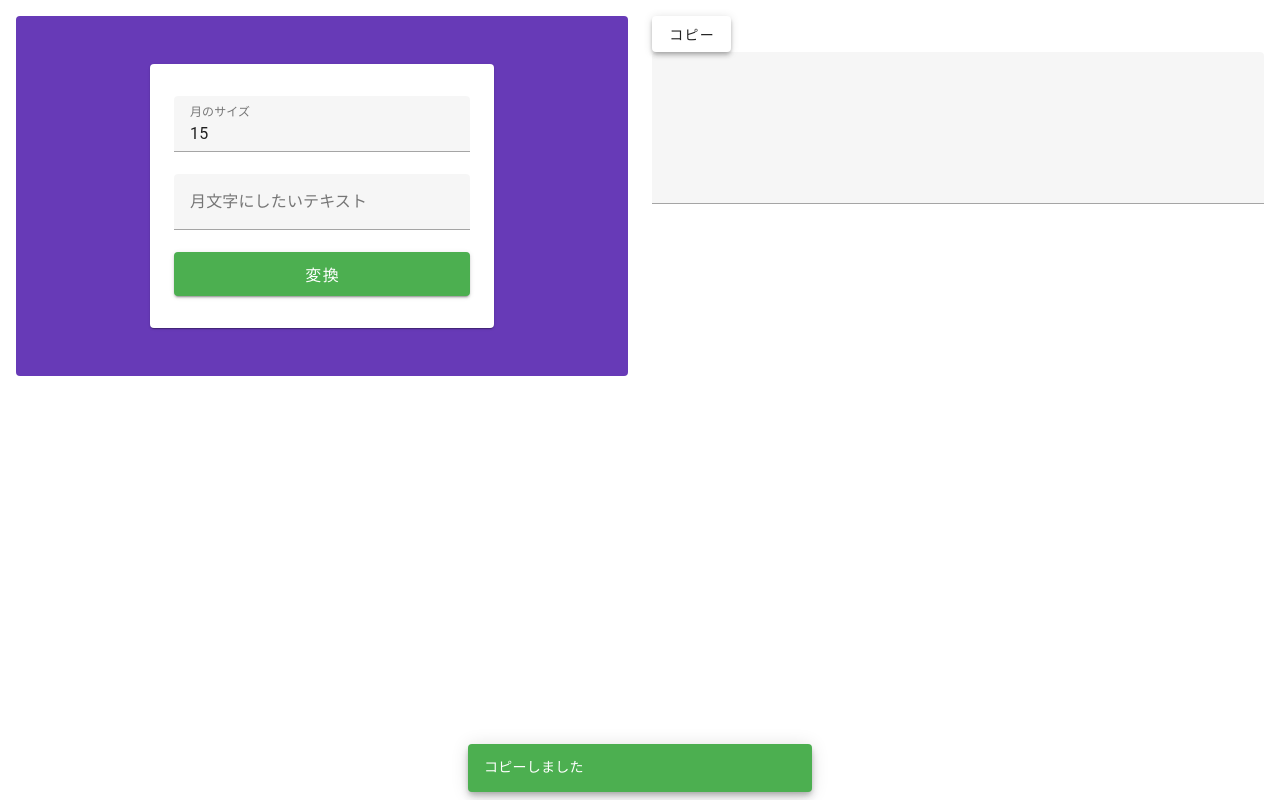
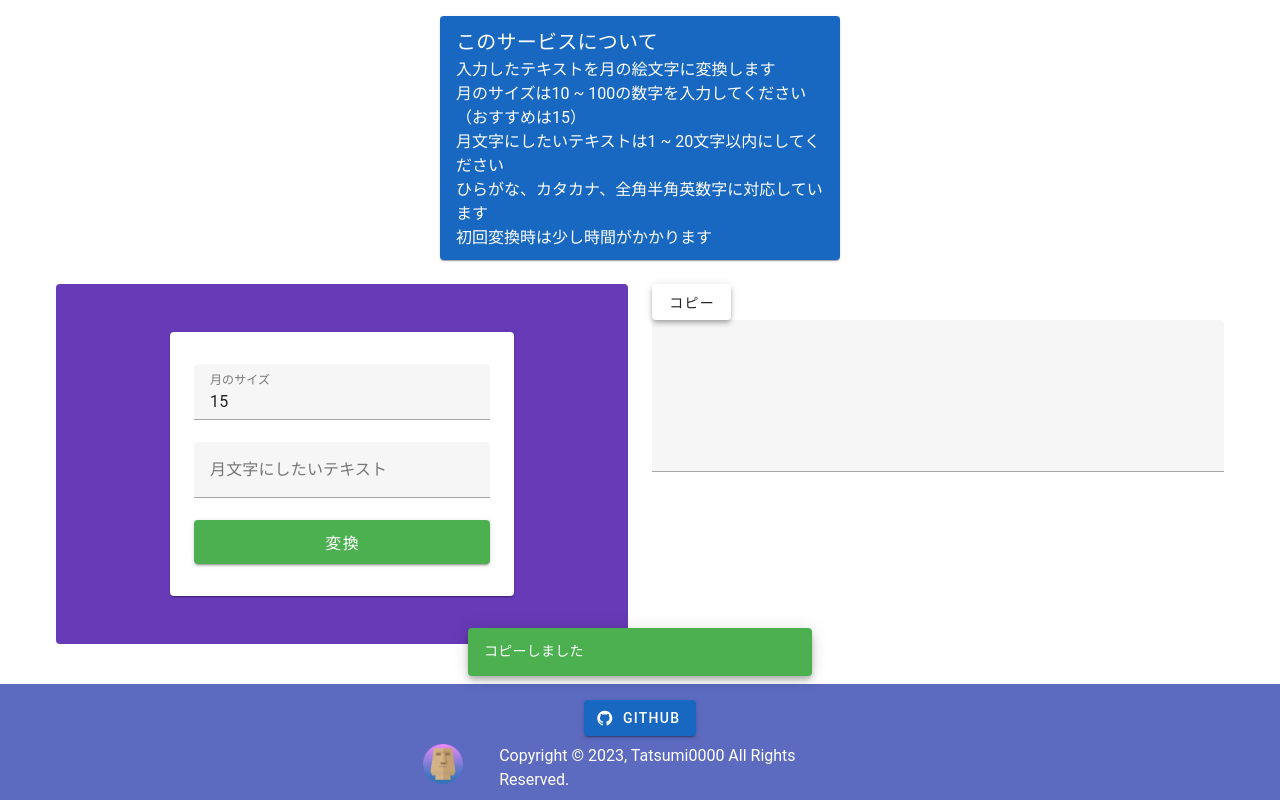
Before and after one commit to Tatsumi0000/starry-kids, a Vue app in the folder web/frontend/: page / in a window 1280 px wide. Both pictures are taken after a click on the button "コピー". Built offline with nearby package versions, Linux system fonts and the light colour scheme.

Commit message:
フッターを表示できるようにしてこのサービスの使い方を表示した

```diff
--- a/web/frontend/src/pages/TopPage.vue
+++ b/web/frontend/src/pages/TopPage.vue
@@ -9,6 +9,7 @@ import { TextToMoonsRequest } from "../features/starrykids/model/TextToMoons";
 import { computed } from "vue";
 import { ComputedRef } from "vue";
 import { reactive } from "vue";
+import TheFooter from "../components/TheFooter.vue";
 
 const size = ref<number>(15);
 const text = ref<string>("");
@@ -22,6 +23,14 @@ const validateSnackbar = reactive({
   show: false,
   text: "入力内容に不備があります",
 });
+
+const howToUses = ref<string[]>([
+  "入力したテキストを月の絵文字に変換します",
+  "月のサイズは10 ~ 100の数字を入力してください（おすすめは15）",
+  "月文字にしたいテキストは1 ~ 20文字以内にしてください",
+  "ひらがな、カタカナ、全角半角英数字に対応しています",
+  "初回変換時は少し時間がかかります",
+]);
 
 const usecase: TextToMoonsUsecase = new TextToMoonsUsecaseImpl();
 const request: ComputedRef<TextToMoonsRequest> = computed(() => ({
@@ -66,6 +75,7 @@ const copy = () => {
   navigator.clipboard.writeText(moonText.value);
   copySnackbar.show = true;
 };
+
 onErrorCaptured((err: Error) => {
   validateSnackbar.text = err.message;
   validateSnackbar.show = true;
@@ -75,7 +85,19 @@ onErrorCaptured((err: Error) => {
 
 <template>
   <v-app>
-    <v-container fluid>
+    <v-container>
+      <v-row>
+        <v-col class="d-flex justify-center">
+          <v-card width="400" color="primary">
+            <v-card-item>
+              <v-card-title>このサービスについて</v-card-title>
+              <div v-for="howToUse in howToUses" :key="howToUse">
+                {{ howToUse }}
+              </div>
+            </v-card-item>
+          </v-card>
+        </v-col>
+      </v-row>
       <v-row>
         <v-col cols="12" md="6" lg="6">
           <v-sheet class="bg-deep-purple pa-12" rounded>
@@ -116,8 +138,13 @@ onErrorCaptured((err: Error) => {
         </v-col>
       </v-row>
     </v-container>
-    <v-snackbar color="green" v-model="copySnackbar.show"> {{ copySnackbar.text }} </v-snackbar>
-    <v-snackbar color="red" v-model="validateSnackbar.show"> {{ validateSnackbar.text }} </v-snackbar>
+    <v-snackbar color="green" v-model="copySnackbar.show">
+      {{ copySnackbar.text }}
+    </v-snackbar>
+    <v-snackbar color="red" v-model="validateSnackbar.show">
+      {{ validateSnackbar.text }}
+    </v-snackbar>
+    <TheFooter />
   </v-app>
 </template>
 
```
